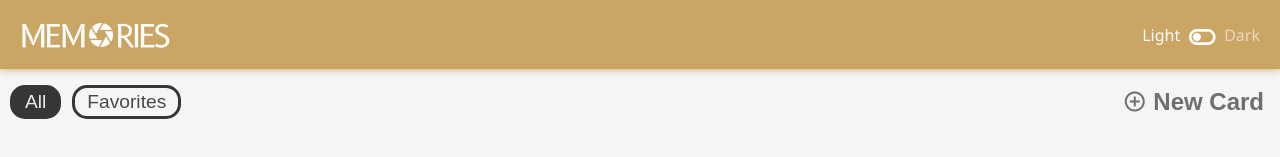
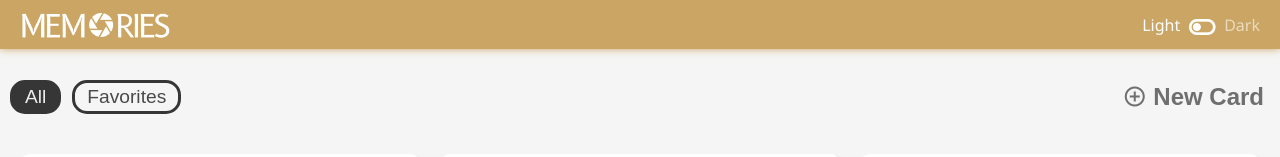
Before and after one commit to vanykardjikian/memories, a React (Vite) app: page / in a window 1280 px wide. Shown: the top 157 px of the page. Built offline with nearby package versions, Linux system fonts and the light colour scheme.

Commit message:
Change nav padding

```diff
--- a/src/index.css
+++ b/src/index.css
@@ -17,7 +17,7 @@ body {
 nav {
 	width: 100%;
 	height: fit-content;
-	padding: 15px 20px;
+	padding: 5px 20px;
 	background-color: #cba563;
 	display: flex;
 	align-items: center;
@@ -88,7 +88,7 @@ main {
 	min-height: 100%;
 	background-color: #F5F5F5;
 	margin: 0;
-	margin-top: 35px;
+	margin-top: 30px;
 	overflow: auto;
 }
 
```
